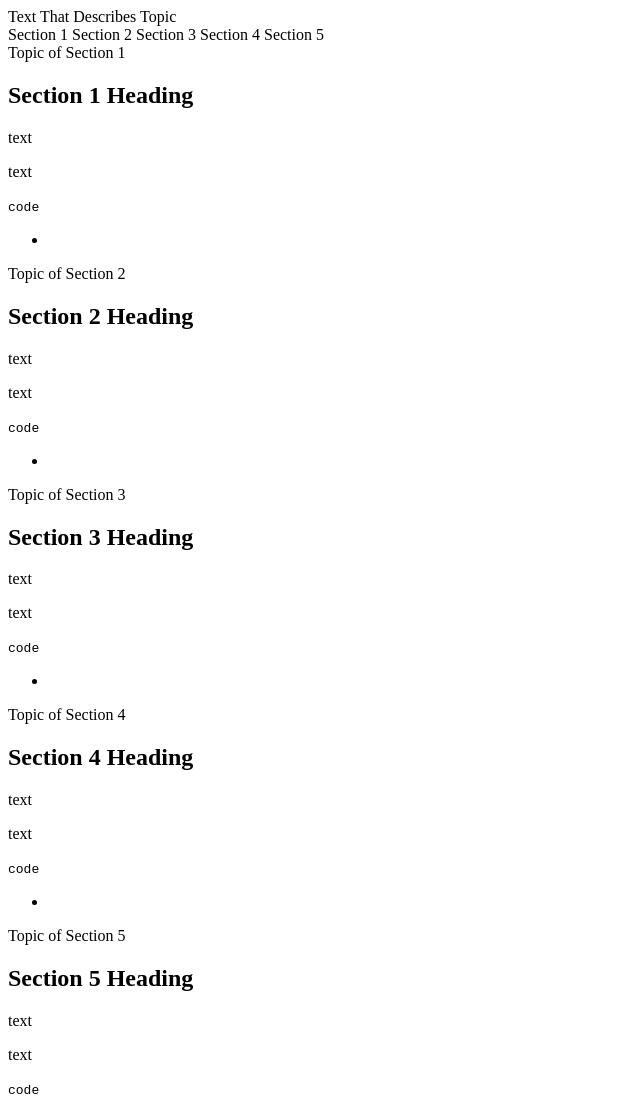
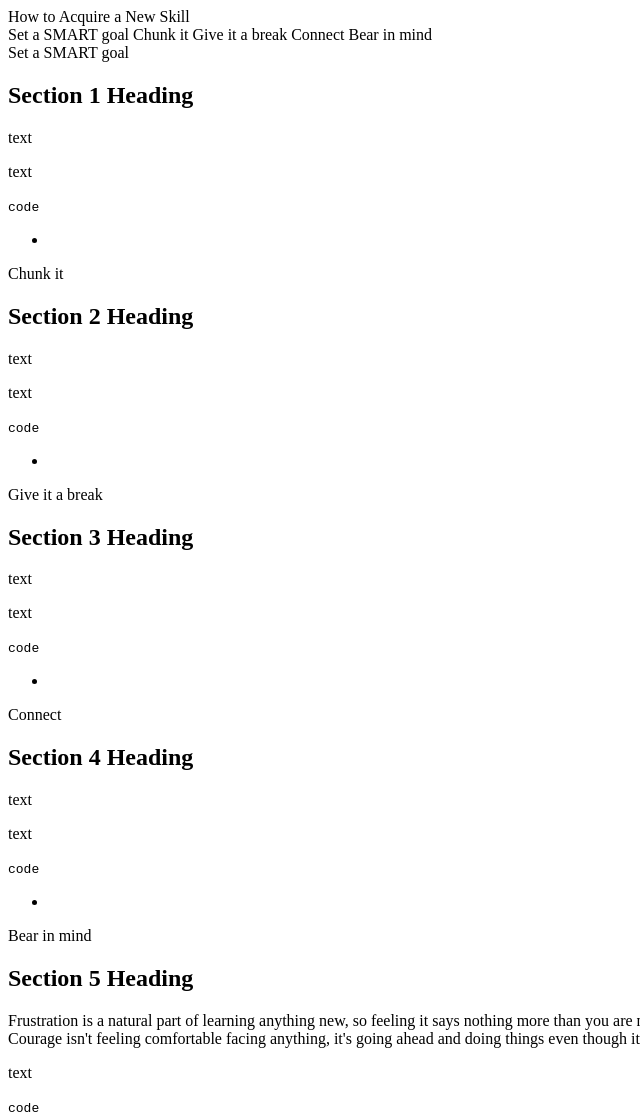
Before and after one commit to joysdev/fCCtechdocpage, a plain HTML site: page index.html in a window 1280 px wide. Shown: the top 1119 px of the page, without its empty margins (0-640 px from the left). Drawn offline with Linux system fonts and the light colour scheme.

Commit message:
Add rough draft content for How to Acquire a New Skill

```diff
--- a/index.html
+++ b/index.html
@@ -3,19 +3,19 @@
 <head>
     <meta charset="UTF-8">
     <meta name="viewport" content="width=device-width, initial-scale=1.0">
-    <title>Tech Doc</title>
+    <title>How to Acquire a New Skill</title>
 </head>
 <body>
   <nav id="navbar">
-    <header>Text That Describes Topic</header>
-    <a class="nav-link">Section 1</a>
-    <a class="nav-link">Section 2</a>
-    <a class="nav-link">Section 3</a>
-    <a class="nav-link">Section 4</a>
-    <a class="nav-link">Section 5</a>
+    <header>How to Acquire a New Skill</header>
+    <a class="nav-link">Set a SMART goal</a>
+    <a class="nav-link">Chunk it</a>
+    <a class="nav-link">Give it a break</a>
+    <a class="nav-link">Connect</a>
+    <a class="nav-link">Bear in mind</a>
     </nav>
   <main id="main-doc">
-    <section class="main-section" id="section_1"><header>Topic of Section 1</header>
+    <section class="main-section" id="section_1"><header>Set a SMART goal</header>
         <h2>Section 1 Heading</h2>
 
             <p>text</p>
@@ -24,7 +24,7 @@
             <ul><li></li></ul>
 
     </section>
-    <section class="main-section" id="section_2"><header>Topic of Section 2</header>
+    <section class="main-section" id="section_2"><header>Chunk it</header>
         <h2>Section 2 Heading</h2>
 
             <p>text</p>
@@ -33,7 +33,7 @@
             <ul><li></li></ul>
 
     </section>
-    <section class="main-section" id="section_3"><header>Topic of Section 3</header>
+    <section class="main-section" id="section_3"><header>Give it a break</header>
         <h2>Section 3 Heading</h2>
 
             <p>text</p>
@@ -42,7 +42,7 @@
             <ul><li></li></ul>
 
     </section>
-    <section class="main-section" id="section_4"><header>Topic of Section 4</header>
+    <section class="main-section" id="section_4"><header>Connect</header>
         <h2>Section 4 Heading</h2>
 
             <p>text</p>
@@ -51,10 +51,10 @@
             <ul><li></li></ul>
 
     </section>
-    <section class="main-section" id="section_5"><header>Topic of Section 5</header>
+    <section class="main-section" id="section_5"><header>Bear in mind</header>
         <h2>Section 5 Heading</h2>
 
-            <p>text</p>
+            <p>Frustration is a natural part of learning anything new, so feeling it says nothing more than you are not yet where you want to go. This means you have set a goal that is challenging-good for you! Courage isn't feeling comfortable facing anything, it's going ahead and doing things even though it's uncomfortable.</p>
             <p>text</p>
             <code>code</code>
             <ul><li></li></ul>
```
